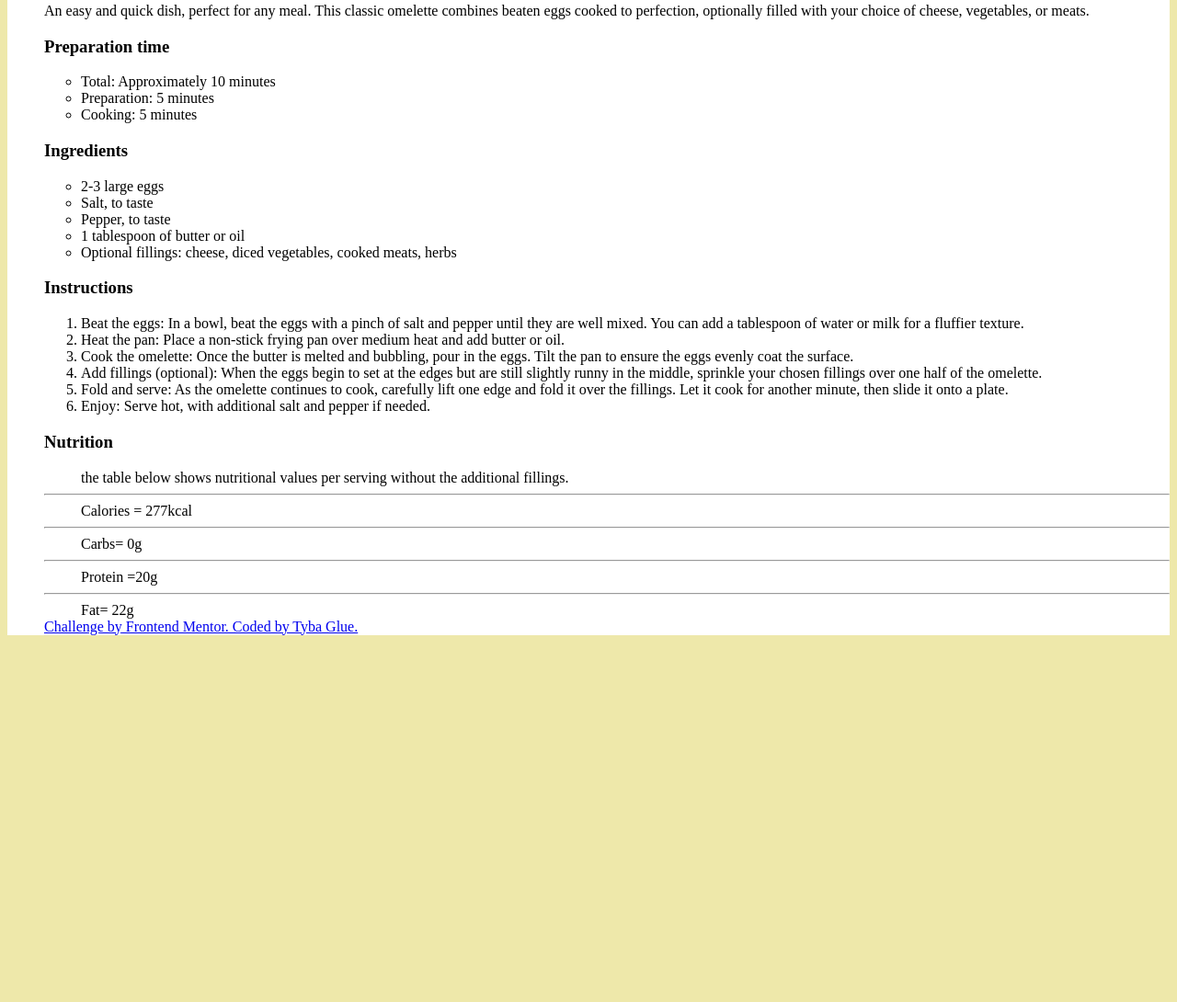
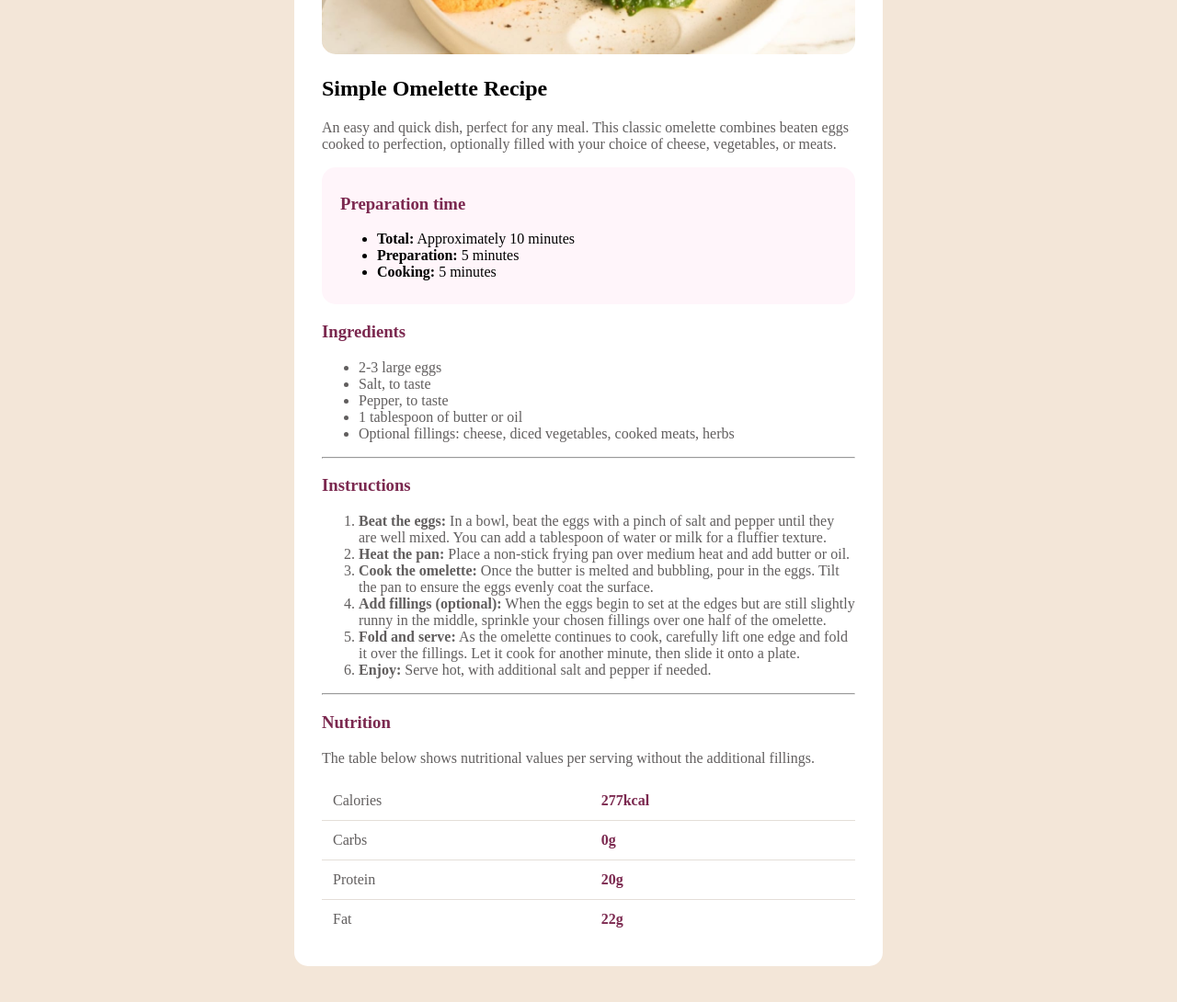
Before and after one commit to zahrawjafari/receipt-page, a plain HTML site: page index.HTML in a window 1280 px wide. Shown: the part 284-1374 px from the top of the page at 92% size. Before the commit the page ends 991 px from the top, so only its background shows below. Drawn offline with Linux system fonts and the light colour scheme.

Commit message:
the end i think

```diff
--- a/index.HTML
+++ b/index.HTML
@@ -1,54 +1,70 @@
+
 <!DOCTYPE html>
 <html lang="en">
 <head>
     <meta charset="UTF-8">
     <meta http-equiv="X-UA-Compatible" content="IE=edge">
     <meta name="viewport" content="width=device-width, initial-scale=1.0">
-    <title>Document</title>
+    <title>Simple Omelette Recipe</title>
 </head>
-<body style="background-color: palegoldenrod;">
-    <div style="background-color: white; align-items: center; ;">
-    <p>
-        <img src="image-omelette.jpeg" width="600" height="200">
-        <H2>Simple Omelette Recipe</H2>
-        <ul>An easy and quick dish, perfect for any meal. This classic omelette combines beaten eggs cooked to perfection, optionally filled with your choice of cheese, vegetables, or meats.</h5>
-        <h3>Preparation time</h3>
+<body style="background-color: #f3e6d8; padding: 40px 15px; display: flex; justify-content: center;">
+    <div style="background-color: white; width: 640px; max-width: 100%; box-sizing: border-box; border-radius: 15px; padding: 30px;">
+        <img src="image-omelette.jpeg" alt="Omelette" style="width: 100%; height: 265px; object-fit: cover; border-radius: 15px;">
+        <h2>Simple Omelette Recipe</h2>
+        <p style="color: #302d2cc3;">
+            An easy and quick dish, perfect for any meal. This classic omelette combines beaten eggs cooked to perfection, optionally filled with your choice of cheese, vegetables, or meats.
+        </p>
+        <div style="background: #fff5fa; border-radius: 15px; padding: 10px 20px;">
+            <h3 style="color: #7b284f;">Preparation time</h3>
             <ul>
-           <li>Total: Approximately 10 minutes</li>
-           <li>Preparation: 5 minutes</li>
-           <li>Cooking: 5 minutes</li>
+                <li><span style="font-weight: bold;">Total:</span> Approximately 10 minutes</li>
+                <li><span style="font-weight: bold;">Preparation:</span> 5 minutes</li>
+                <li><span style="font-weight: bold;">Cooking:</span> 5 minutes</li>
             </ul>
-        <h3>Ingredients</h3>
-        <ul>
+        </div>
+        <div>
+            <h3 style="color: #7b284f;">Ingredients</h3>
+            <ul style="color: #302d2cc3;">
                 <li>2-3 large eggs</li>
                 <li>Salt, to taste</li>
                 <li>Pepper, to taste</li>
                 <li>1 tablespoon of butter or oil</li>
                 <li>Optional fillings: cheese, diced vegetables, cooked meats, herbs</li>
             </ul>
-            <h3>Instructions</h3>
-        <ol>
-            <li>Beat the eggs: In a bowl, beat the eggs with a pinch of salt and pepper until they are well mixed. You can add a tablespoon of water or milk for a fluffier texture.</li>
-            <li>Heat the pan: Place a non-stick frying pan over medium heat and add butter or oil.</li>
-            <li>Cook the omelette: Once the butter is melted and bubbling, pour in the eggs. Tilt the pan to ensure the eggs evenly coat the surface.</li>
-            <li>Add fillings (optional): When the eggs begin to set at the edges but are still slightly runny in the middle, sprinkle your chosen fillings over one half of the omelette.</li>
-            <li>Fold and serve: As the omelette continues to cook, carefully lift one edge and fold it over the fillings. Let it cook for another minute, then slide it onto a plate.</li>
-            <li>Enjoy: Serve hot, with additional salt and pepper if needed.</li>
-
+            <hr>
+            <h3 style="color: #7b284f;">Instructions</h3>
+            <ol style="color: #302d2cc3;">
+                <li><span style="font-weight: bold;">Beat the eggs:</span> In a bowl, beat the eggs with a pinch of salt and pepper until they are well mixed. You can add a tablespoon of water or milk for a fluffier texture.</li>
+                <li><span style="font-weight: bold;">Heat the pan:</span> Place a non-stick frying pan over medium heat and add butter or oil.</li>
+                <li><span style="font-weight: bold;">Cook the omelette:</span> Once the butter is melted and bubbling, pour in the eggs. Tilt the pan to ensure the eggs evenly coat the surface.</li>
+                <li><span style="font-weight: bold;">Add fillings (optional):</span> When the eggs begin to set at the edges but are still slightly runny in the middle, sprinkle your chosen fillings over one half of the omelette.</li>
+                <li><span style="font-weight: bold;">Fold and serve:</span> As the omelette continues to cook, carefully lift one edge and fold it over the fillings. Let it cook for another minute, then slide it onto a plate.</li>
+                <li><span style="font-weight: bold;">Enjoy:</span> Serve hot, with additional salt and pepper if needed.</li>
             </ol>
-       <h3>Nutrition</h3>
-       <ul>the table below shows nutritional values per serving without the additional fillings.</ul>
             <hr>
-       <ul>Calories    =                                     	277kcal</ul>
-       <hr>
-       <ul>Carbs=	0g</ul>
-       <hr>
-       <ul>Protein	=20g</ul>
-       <hr>
-       <ul>Fat=	22g</ul>
-<a href="https://www.frontendmentor.io/?ref=challenge">Challenge by Frontend Mentor. Coded by Tyba Glue.</a>
-
+            <h3 style="color: #7b284f;">Nutrition</h3>
+            <p style="color: #302d2cc3;">
+                The table below shows nutritional values per serving without the additional fillings.
             </p>
+            <table style="width: 100%; border-collapse: collapse; color: #302d2cc3;">
+                <tr>
+                    <td style="padding: 12px; border-bottom: 1px solid #e4ded8;">Calories</td>
+                    <td style="padding: 12px; border-bottom: 1px solid #e4ded8; font-weight: bold; color: #7b284f;">277kcal</td>
+                </tr>
+                <tr>
+                    <td style="padding: 12px; border-bottom: 1px solid #e4ded8;">Carbs</td>
+                    <td style="padding: 12px; border-bottom: 1px solid #e4ded8; font-weight: bold; color: #7b284f;">0g</td>
+                </tr>
+                <tr>
+                    <td style="padding: 12px; border-bottom: 1px solid #e4ded8;">Protein</td>
+                    <td style="padding: 12px; border-bottom: 1px solid #e4ded8; font-weight: bold; color: #7b284f;">20g</td>
+                </tr>
+                <tr>
+                    <td style="padding: 12px;">Fat</td>
+                    <td style="padding: 12px; font-weight: bold; color: #7b284f;">22g</td>
+                </tr>
+            </table>
+        </div>
     </div>
 </body>
 </html>
```
Lines whose indentation alone changed are shown as unchanged.
